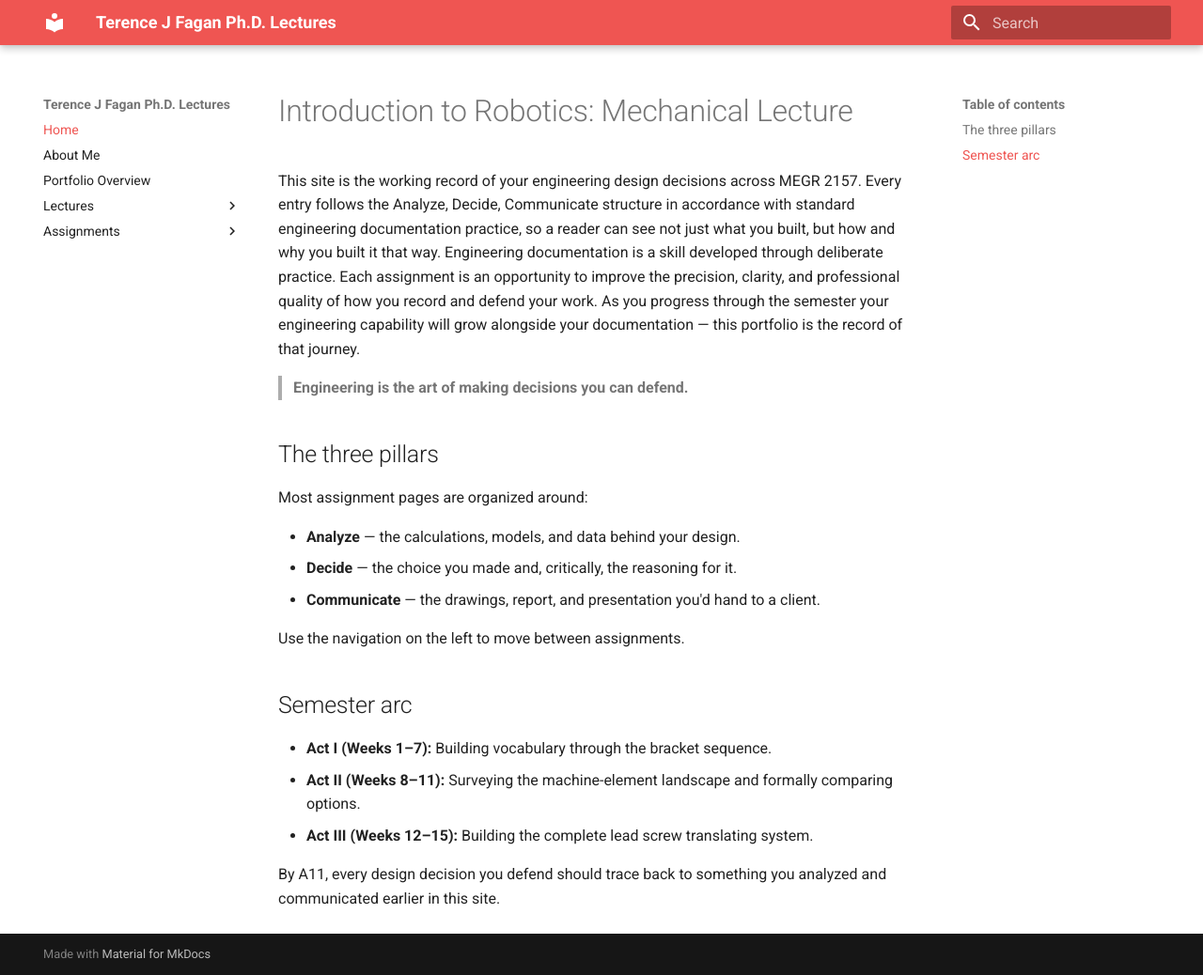
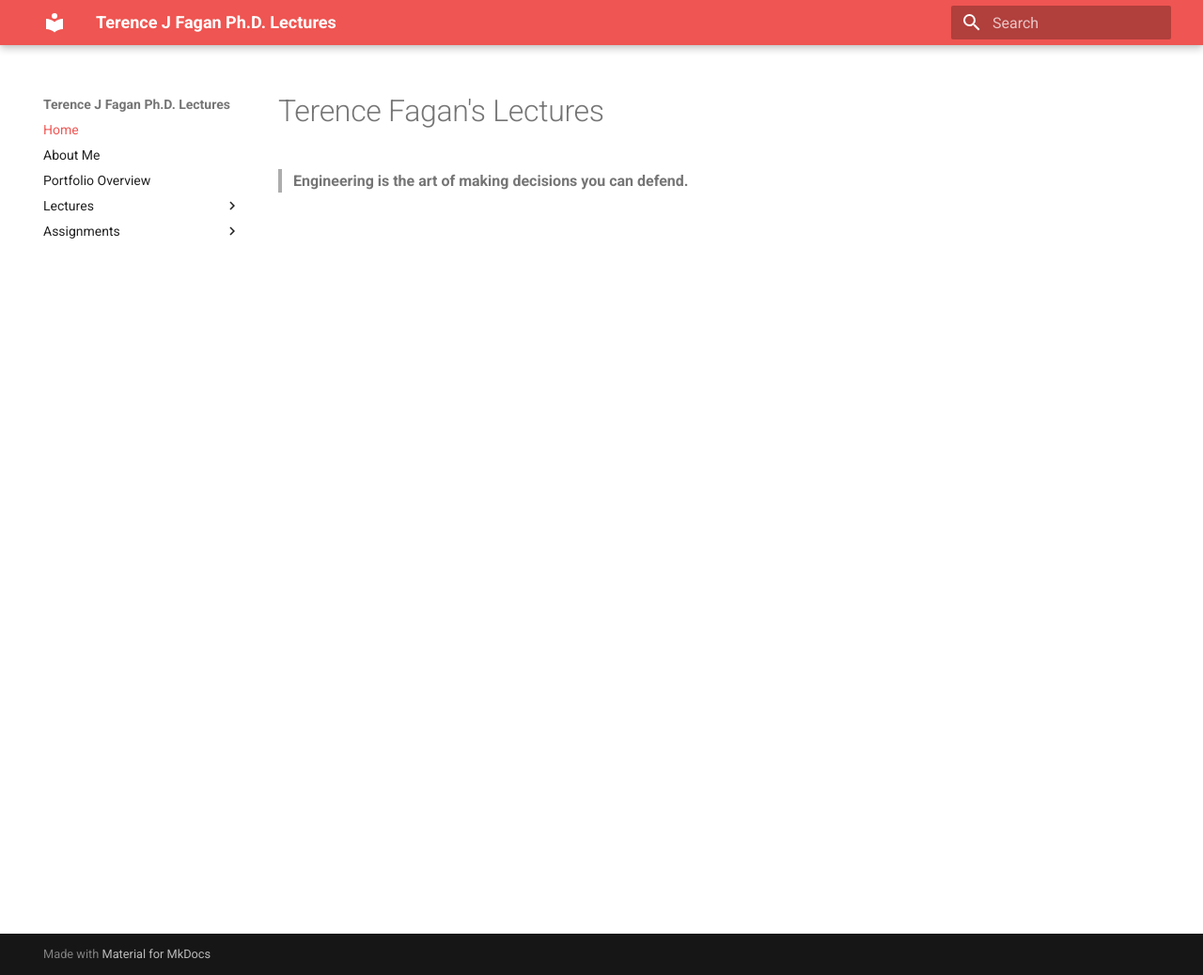
Before and after one commit to dtjfagan/LecturesbyFagan, an MkDocs documentation site: the page built from docs/index.md, in a window 1280 px wide and 1038 px high. Shown: the whole window at 94% size. Built offline with MkDocs 1.6.1 and Material for MkDocs 9.7.7, drawn with Linux system fonts in a browser that asks for light colours.

Commit message:
removed Assignments and changed main index

```diff
--- a/docs/index.md
+++ b/docs/index.md
@@ -1,22 +1,4 @@
-# Introduction to Robotics: Mechanical Lecture
-This site is the working record of your engineering design decisions across MEGR 2157. Every entry follows the Analyze, Decide, Communicate structure in accordance with standard engineering documentation practice, so a reader can see not just what you built, but how and why you built it that way. Engineering documentation is a skill developed through deliberate practice. Each assignment is an opportunity to improve the precision, clarity, and professional quality of how you record and defend your work. As you progress through the semester your engineering capability will grow alongside your documentation — this portfolio is the record of that journey.
+# Terence Fagan's Lectures
+
 
 > **Engineering is the art of making decisions you can defend.**
-
-## The three pillars
-
-Most assignment pages are organized around:
-
-- **Analyze** — the calculations, models, and data behind your design.
-- **Decide** — the choice you made and, critically, the reasoning for it.
-- **Communicate** — the drawings, report, and presentation you'd hand to a client.
-
-Use the navigation on the left to move between assignments.
-
-## Semester arc
-
-- **Act I (Weeks 1–7):** Building vocabulary through the bracket sequence.
-- **Act II (Weeks 8–11):** Surveying the machine-element landscape and formally comparing options.
-- **Act III (Weeks 12–15):** Building the complete lead screw translating system.
-
-By A11, every design decision you defend should trace back to something you analyzed and communicated earlier in this site.
```
Also changed, not shown: docs/assignments/A02/index.md (deleted, +0 -12 lines), docs/assignments/A03/index.md (deleted, +0 -12 lines), docs/assignments/A04/index.md (deleted, +0 -12 lines), docs/assignments/A05/index.md (deleted, +0 -12 lines), docs/assignments/A06/index.md (deleted, +0 -12 lines), docs/assignments/A07/index.md (deleted, +0 -12 lines), docs/assignments/A08/index.md (deleted, +0 -12 lines), docs/assignments/A09/index.md (deleted, +0 -12 lines), docs/assignments/A10/index.md (deleted, +0 -12 lines), docs/assignments/a11/index.md (deleted, +0 -12 lines).
